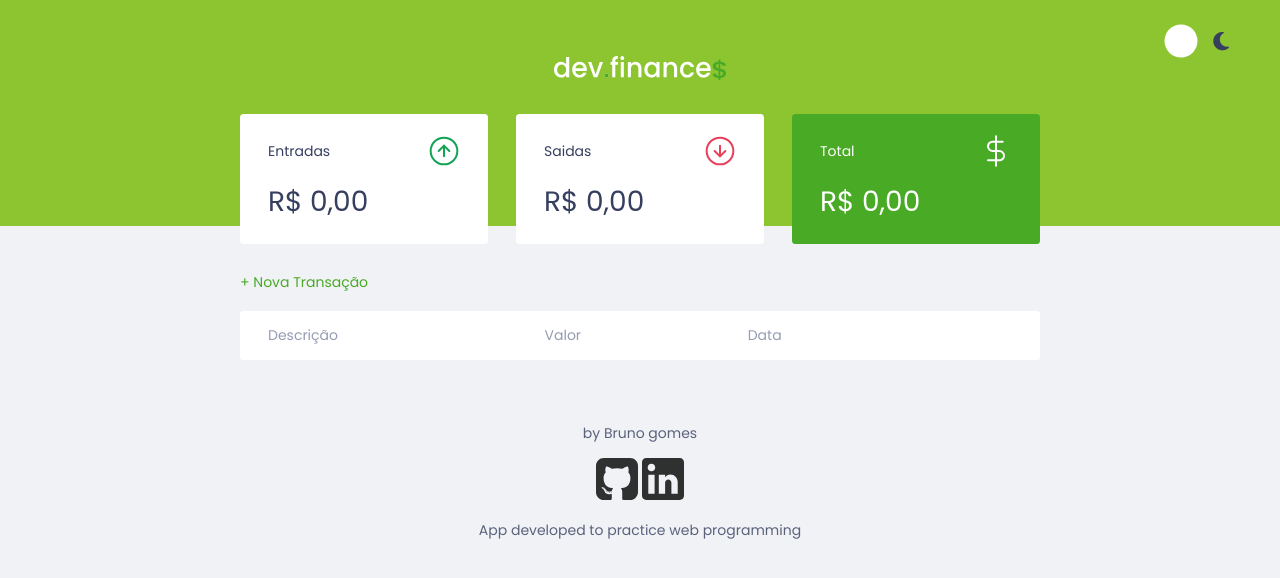
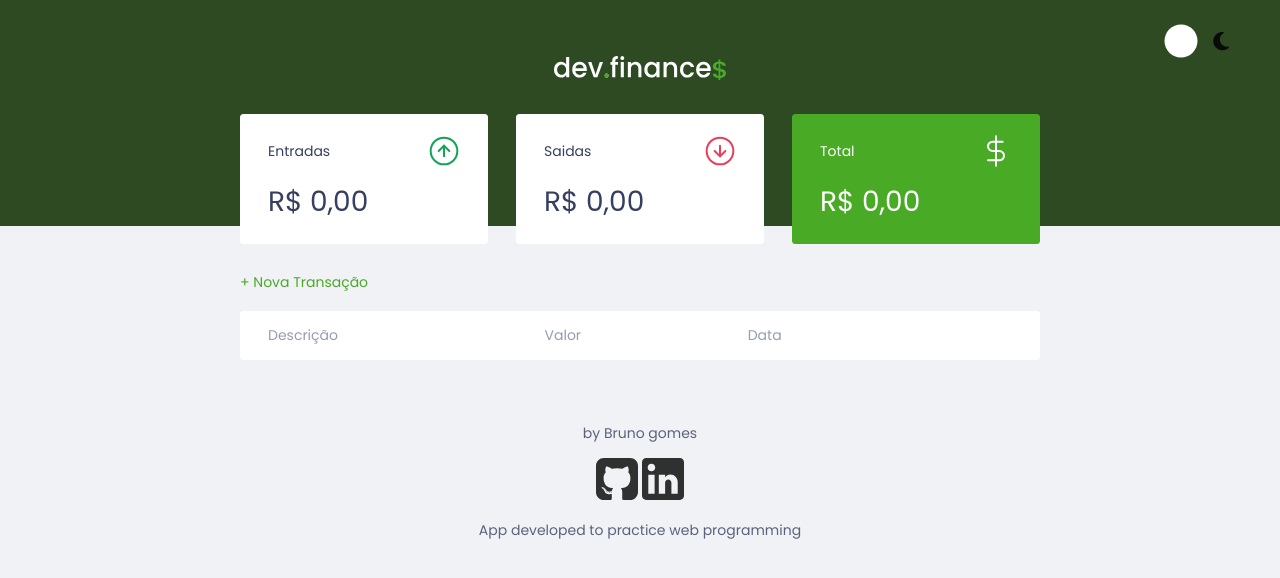
Before and after one commit to bruno2026/dev-finance, a plain HTML site: page index.html in a window 1280 px wide. Drawn offline with Linux system fonts and the light colour scheme.

Commit message:
Alter moon icon dark mode

```diff
--- a/style.css
+++ b/style.css
@@ -4,7 +4,7 @@
         --light-green: #3dd705;
         --red: #e92929;
         --light-color-base: #FFF;
-        --background-color-header: #8cc530;
+        --background-color-header: #2D4A22;
         --backgroundcolorcards: #FFFFFF;
         --backgroundcolor: #F0F2F5;
         --backgroundcolortable: #fff;
@@ -14,8 +14,6 @@
         --inputbackgroundcolor: #ffffff;
         --github-icon: url(/assets/github.svg);
         --linkedin-icon: url(/assets/linkedin.svg);
-
-
 }
 
 * {
@@ -106,7 +104,7 @@ body.light {
 }
 
 .fa-moon {
-	color: #363f5f;
+	color: #0a0a0a;
 }
 
 .fa-sun {
```
